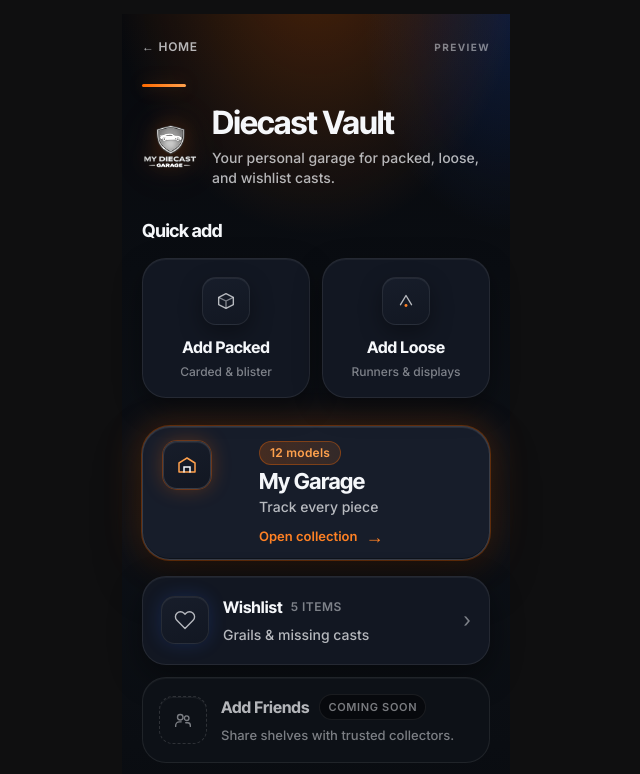
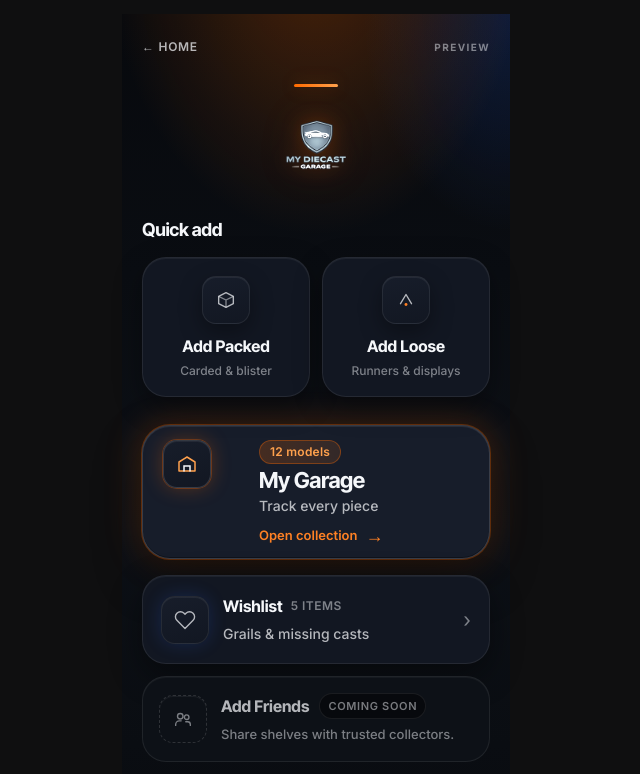
Before and after one commit to fuegodiecasttoys-png/mydiecastgarage, a Next.js app: page /experiment in a window 1280 px wide. Shown: the top 774 px of the page, without its empty margins (324-964 px from the left). Built offline with nearby package versions, Linux system fonts and the light colour scheme.

Commit message:
Refactor ExperimentPage header layout and styling. Update logo dimensions and alt text, adjust flexbox properties for better alignment, and enhance visual effects with refined CSS filters.

```diff
--- a/app/experiment/page.tsx
+++ b/app/experiment/page.tsx
@@ -321,53 +321,34 @@ export default function ExperimentPage() {
               width: 44,
               height: 3,
               borderRadius: 2,
-              marginBottom: 18,
+              margin: "0 auto 20px",
               background: `linear-gradient(90deg, ${t.orange500}, ${t.orange300})`,
               boxShadow: `0 0 18px ${t.orangeGlow}`,
             }}
             aria-hidden
           />
-          <div style={{ display: "flex", alignItems: "center", gap: 14, marginBottom: 14 }}>
+          <div
+            style={{
+              display: "flex",
+              justifyContent: "center",
+              alignItems: "center",
+              paddingTop: 12,
+              paddingBottom: 16,
+            }}
+          >
             <img
               src="/logo.png"
-              alt=""
-              width={56}
-              height={56}
+              alt="Diecast Vault"
+              width={64}
+              height={64}
               style={{
                 display: "block",
                 filter:
-                  "grayscale(1) brightness(1.24) contrast(1.1) " +
+                  "grayscale(88%) brightness(1.14) contrast(1.22) " +
                   "drop-shadow(0 0 10px rgba(255,106,0,0.22)) " +
                   "drop-shadow(0 0 20px rgba(255,106,0,0.1))",
               }}
             />
-            <div>
-              <h1
-                style={{
-                  margin: 0,
-                  fontFamily: displayFont,
-                  fontSize: 32,
-                  fontWeight: 700,
-                  letterSpacing: "-0.03em",
-                  lineHeight: 1.1,
-                  color: t.textPrimary,
-                }}
-              >
-                Diecast Vault
-              </h1>
-              <p
-                style={{
-                  margin: "8px 0 0",
-                  fontSize: 14,
-                  fontWeight: 500,
-                  color: t.textSecondary,
-                  lineHeight: 1.45,
-                  maxWidth: 280,
-                }}
-              >
-                Your personal garage for packed, loose, and wishlist casts.
-              </p>
-            </div>
           </div>
         </header>
 
```
